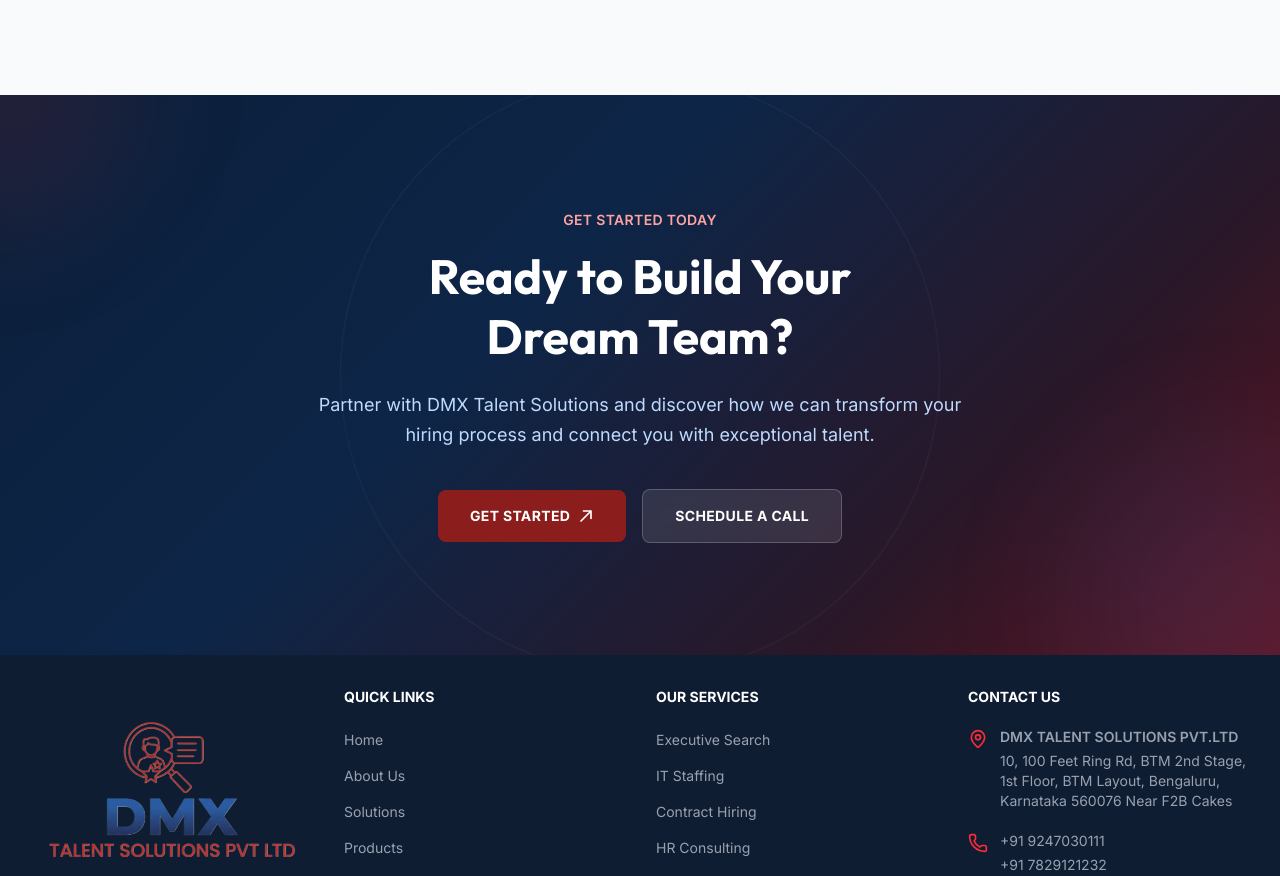
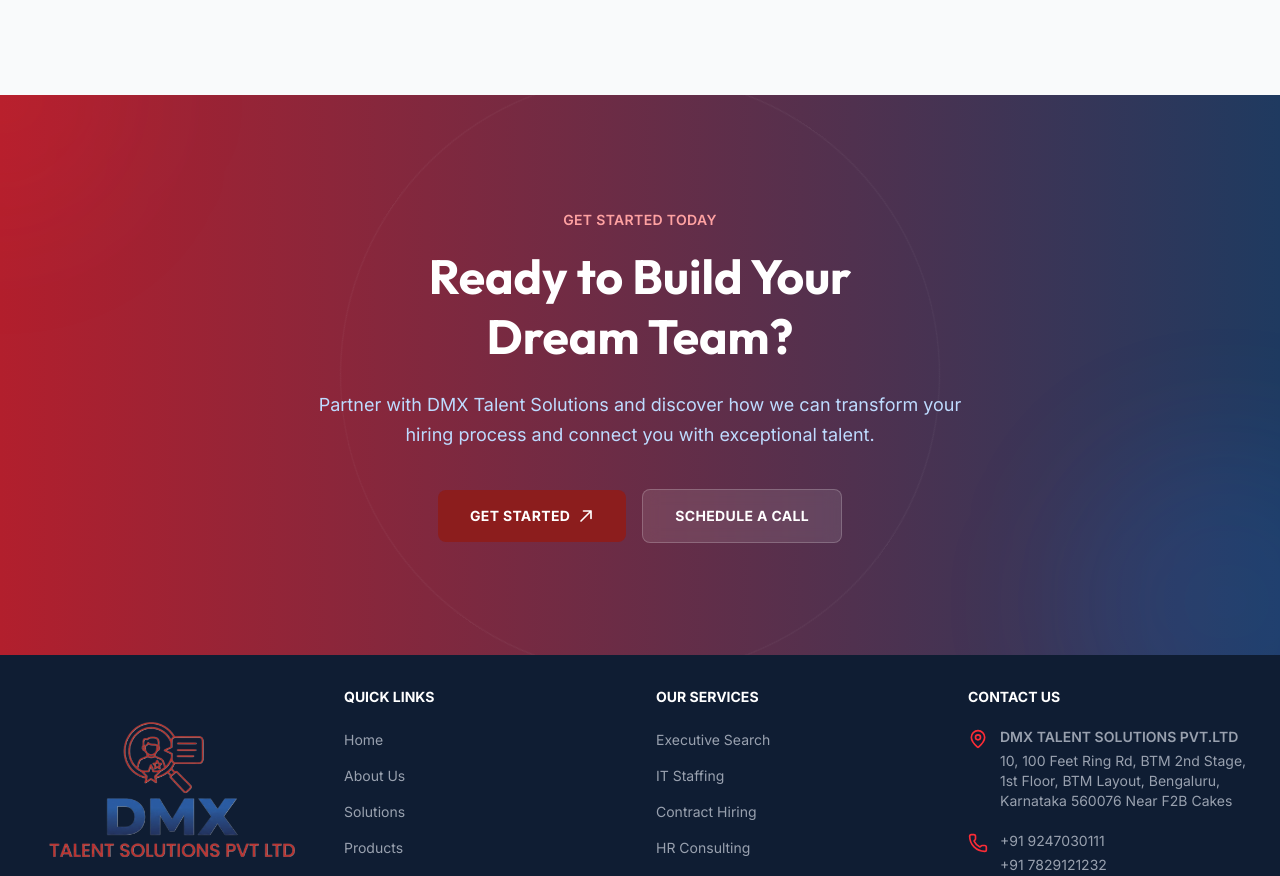
Before and after one commit to Bhavyasree1711/talentSolutions, a Next.js app: page / in a window 1280 px wide. Shown: the part 6792-7668 px from the top of the page. Built offline with nearby package versions, Linux system fonts and the light colour scheme.

Commit message:
style: change CTASection background to a horizontal linear gradient flowing from logo red on the left to logo blue on the right

```diff
--- a/src/components/CTASection.tsx
+++ b/src/components/CTASection.tsx
@@ -16,7 +16,7 @@
   };
 
   return (
-    <section id="cta" className="py-20 lg:py-28 relative overflow-hidden" style={{ background: 'linear-gradient(135deg, #0B1F3A 0%, #0D2547 40%, #2A1728 75%, #60121C 100%)' }}>
+    <section id="cta" className="py-20 lg:py-28 relative overflow-hidden" style={{ background: 'linear-gradient(to right, #B21F2D 0%, #1F3A60 100%)' }}>
       <div className="absolute top-0 left-0 w-64 h-64 bg-red-500/10 rounded-full -translate-x-1/2 -translate-y-1/2 blur-3xl" />
       <div className="absolute bottom-0 right-0 w-80 h-80 bg-blue-500/10 rounded-full translate-x-1/3 translate-y-1/3 blur-3xl" />
       <div className="absolute top-1/2 left-1/2 -translate-x-1/2 -translate-y-1/2 w-[600px] h-[600px] border border-white/5 rounded-full animate-spin-slow" />
```
